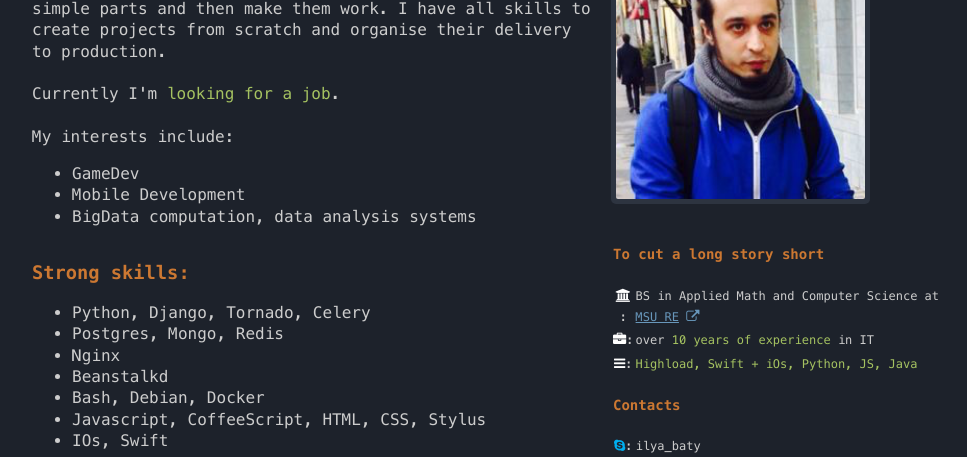
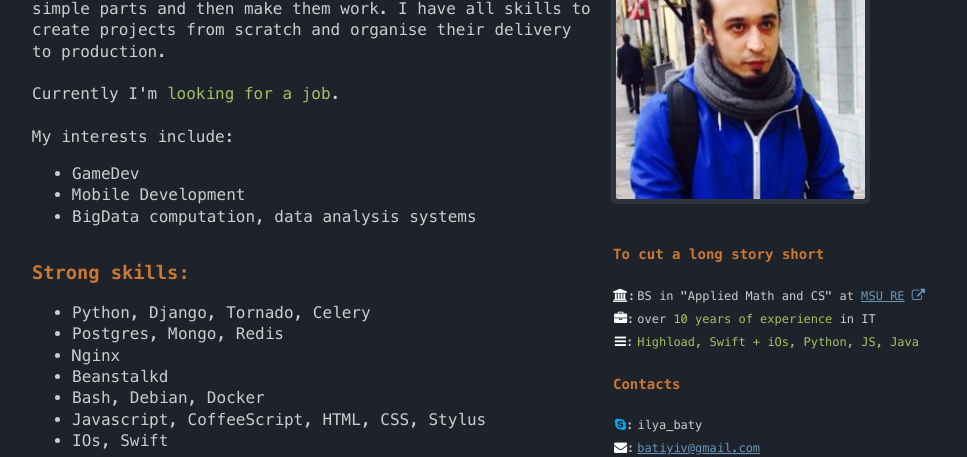
Before and after one commit to baitcode/baitcode.github.io, a website: page index.html in a window 1280 px wide. Shown: the part 119-576 px from the top of the page, without its empty margins (147-1114 px from the left). Drawn offline with Linux system fonts and the light colour scheme.

Commit message:
education shorter

```diff
--- a/index.html
+++ b/index.html
@@ -310,7 +310,7 @@
               </tr>
               <tr>
                 <td align="center"><i class="fa fa-white fa-university"></i>:</td>
-                <td>BS in Applied Math and Computer Science at
+                <td>BS in "Applied Math and CS" at
                   <a href="https://en.wikipedia.org/wiki/Moscow_State_University_of_Railway_Engineering" target="_blank">MSU RE</a>
                   <a class="linkicon" href="https://en.wikipedia.org/wiki/Moscow_State_University_of_Railway_Engineering" target="_blank"><i class="fa fa-external-link"></i></a>
                 </td>
```
